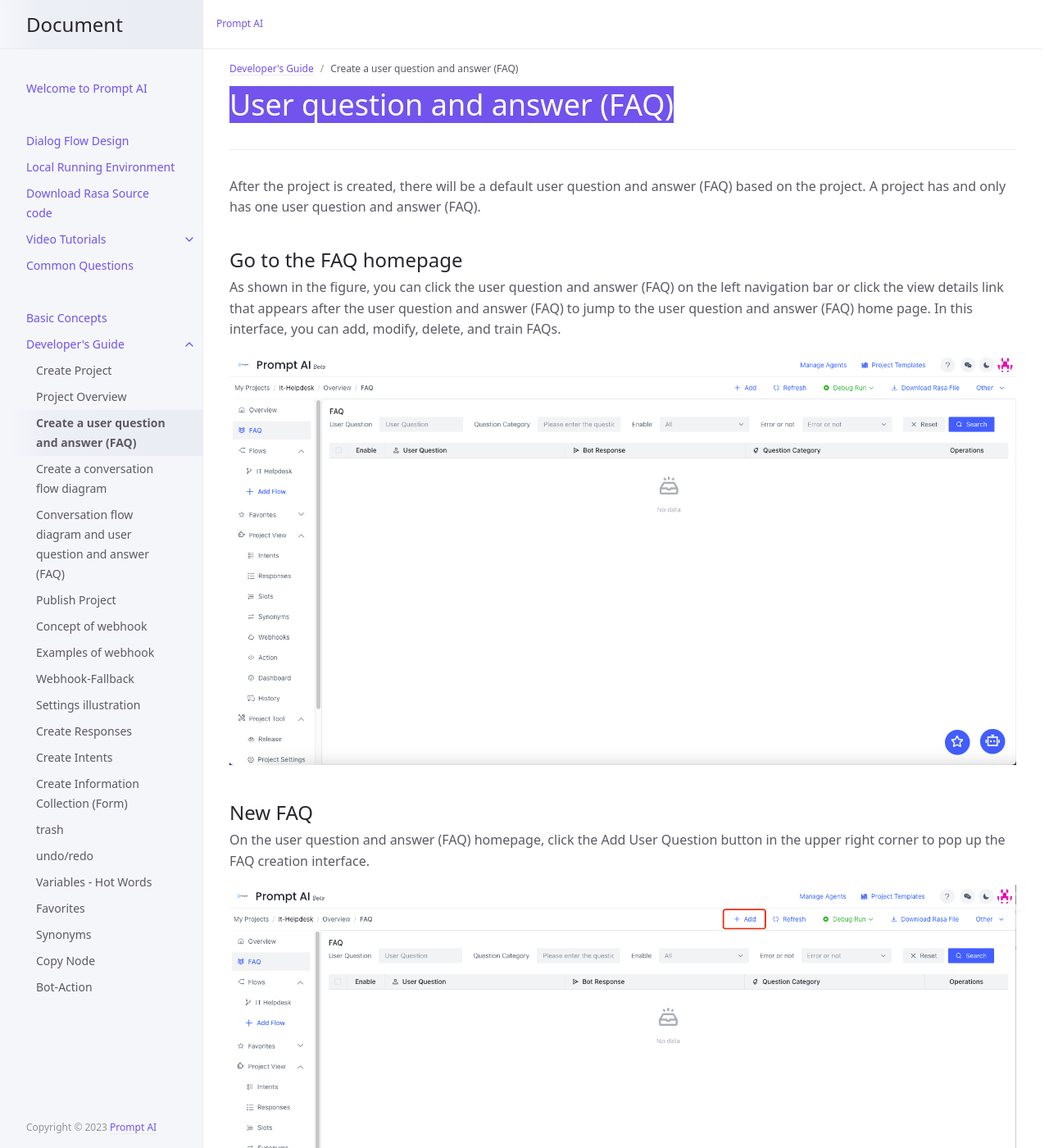
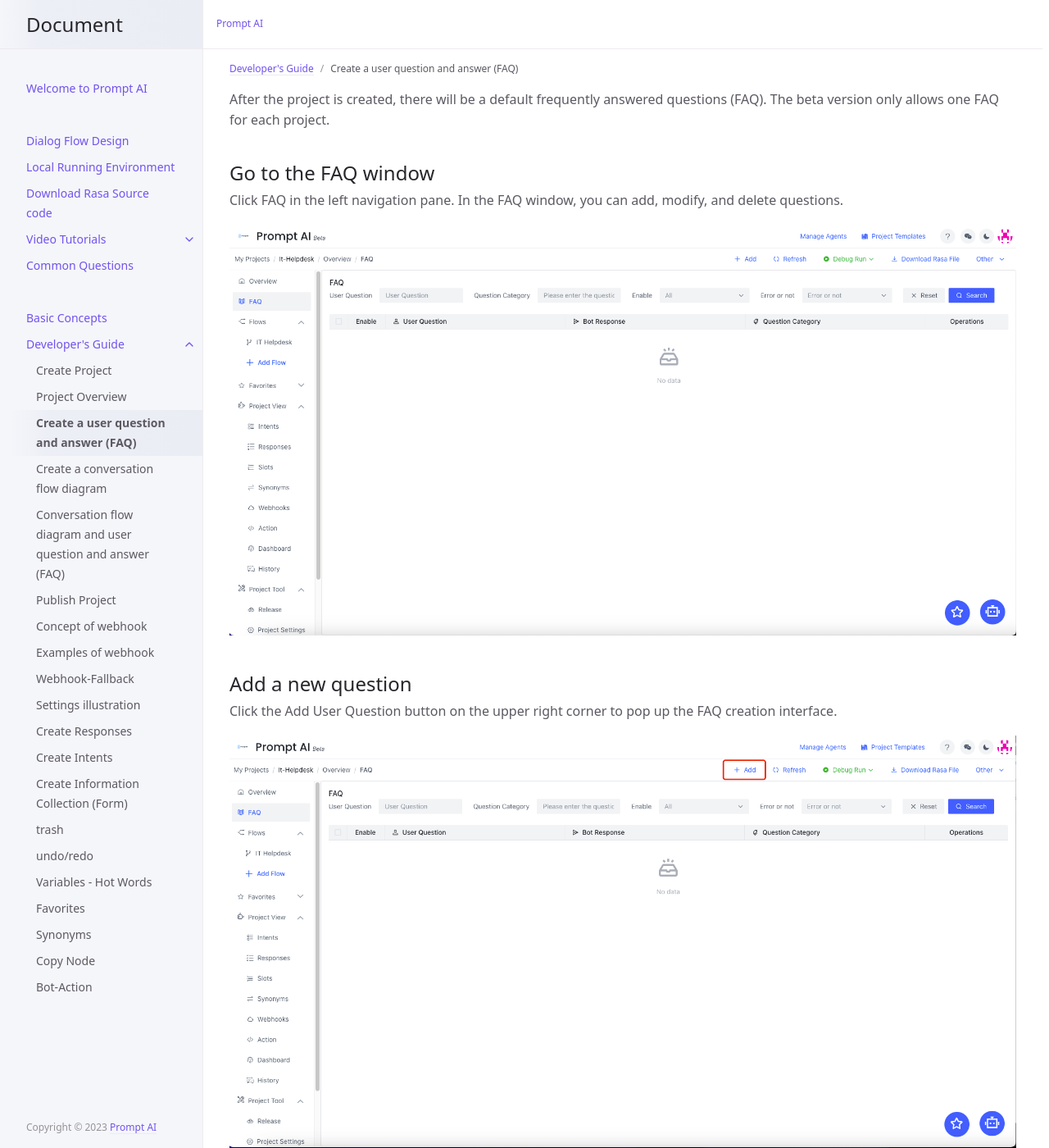
Before and after one commit to PromptAI/promptdialog, a Jekyll site: the page built from docs/tutorial/faq/01-create-faq.md, in a window 1280 px wide and 1400 px high. Shown: the whole window at 82% size. Built offline with Jekyll 4.4.1, drawn with Linux system fonts in a browser that asks for light colours; some of the changed text lies outside the part shown.

Commit message:
Update 01-create-faq.md

```diff
--- a/docs/tutorial/faq/01-create-faq.md
+++ b/docs/tutorial/faq/01-create-faq.md
@@ -4,30 +4,24 @@ title: Create a user question and answer (FAQ)
 parent: Developer's Guide
 nav_order: 4
 ---
+After the project is created, there will be a default frequently answered questions (FAQ).  The beta version only allows one FAQ for each project.
 
-# User question and answer (FAQ)
-{: .no_toc .header }
----
-After the project is created, there will be a default user question and answer (FAQ) based on the project. A project has and only has one user question and answer (FAQ).
+## Go to the FAQ window
 
-## Go to the FAQ homepage
-
-As shown in the figure, you can click the user question and answer (FAQ) on the left navigation bar or click the view details link that appears after the user question and answer (FAQ) to jump to the user question and answer (FAQ) home page. In this interface, you can add, modify, delete, and train FAQs.
-
+Click FAQ in the left navigation pane.  In the FAQ window, you can add, modify, and delete questions.
 
 ![faq-main-view](/assets/images/tutorial/faq/f-main-view.png)
 
-## New FAQ
+## Add a new question
 
-On the user question and answer (FAQ) homepage, click the Add User Question button in the upper right corner to pop up the FAQ creation interface.
+Click the Add User Question button on the upper right corner to pop up the FAQ creation interface.
 
 ![faq-create-button](/assets/images/tutorial/faq/f-create-button.png)
 
-## Fill in the specific information of the FAQ
-Please pay attention to the following items when filling in the user question and answer (FAQ) details:
--After the FAQ training is released, the conversation between the user and the intelligent assistant is in the form of one question and one answer.
--When creating a FAQ, it must include the user's question and the reply of the intelligent assistant.
--User questions cannot be repeated
+## Fill in question/answer information
+Please fill multiple examples for the same question, which is required for RASA Training. Please make sure:
+-Each question can only be listed once.
+-Each question shall have multiple examples: They are the same question, but asked differently.
 
 
 ![faq-create-detail.png](/assets/images/tutorial/faq/f-create-detail.png)
@@ -35,3 +29,12 @@ Please pay attention to the following items when filling in the user question an
 ## Created successfully
 
 ![faq-create-detail.png](/assets/images/tutorial/faq/f-main-view-data.png)
+
+## Unstructured content
+If you have unstructred content available in files like CSV, Word Doc, PDF, Text, HTML etc.,  you can upload these files to [talk2bits.com], which provides service to directly answer your question using ChatGPT/GPT4.  PromptDialog has integrated this function. Please check the knowledgebase section [link here].
+
+## Train options
+When you train your model, we provide three training options (please give the interface picture and the location of that interface):
+- RASA native:  It uses RASA’s own routine to train FAQ classifier.  In this case, a user is required to give a few similar questions.
+- ChatGPT/GPT4: It employes ChatGPT/GPT4 to do querestion comparison and retrieve answer.  This is an approach we recommend as the designer need no tprovide many similar questions. However, it needs to be done through an account at [talk2bits.com].
+- Customized BERT model: It can be trained and deployed locally and has performnace between RASA FAQ and ChatGPT. For this option, please contact us [info@promptai.us]
```
